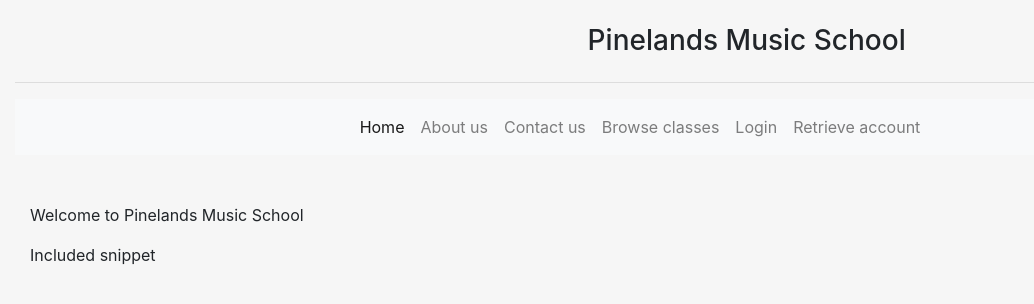
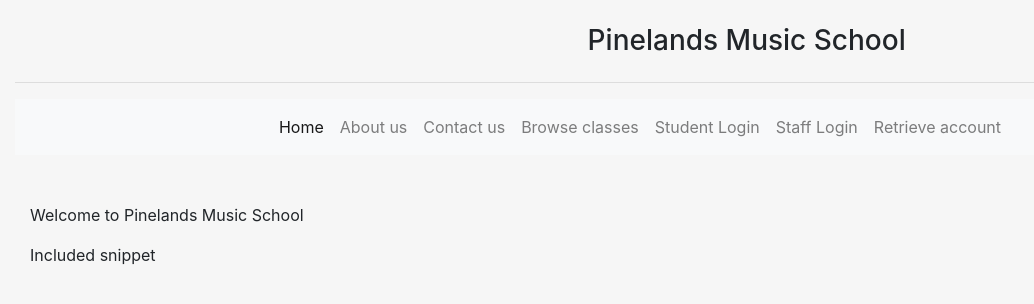
Before and after one commit to koop011/IFB299_piped_piper, a Django app: page / in a window 1280 px wide. Shown: the top 304 px of the page, without its empty margins (0-1034 px from the left). Run offline with Django 3.2, Linux system fonts and the light colour scheme; some libraries are stand-ins or nearby versions.

Commit message:
edits for Isaiah

```diff
--- a/Project/templates/header.html
+++ b/Project/templates/header.html
@@ -55,8 +55,11 @@
         <a class="nav-link" href='/browse/'>Browse classes</a>
       </li>
       <li class="nav-item">
-        <a class="nav-link" href='/student/'>Login</a>
+        <a class="nav-link" href='/student/'>Student Login</a>
       </li>
+        <li class="nav-item">
+            <a class="nav-link" href='/staff/'>Staff Login</a>
+        </li>
       <li class="nav-item">
         <a class="nav-link" href='/retrieve/'>Retrieve account</a>
       </li>
```
Also changed, not shown: Project/tests/loginPage/loginPage_html.py (added, +10 -0 lines), 1 other file.
